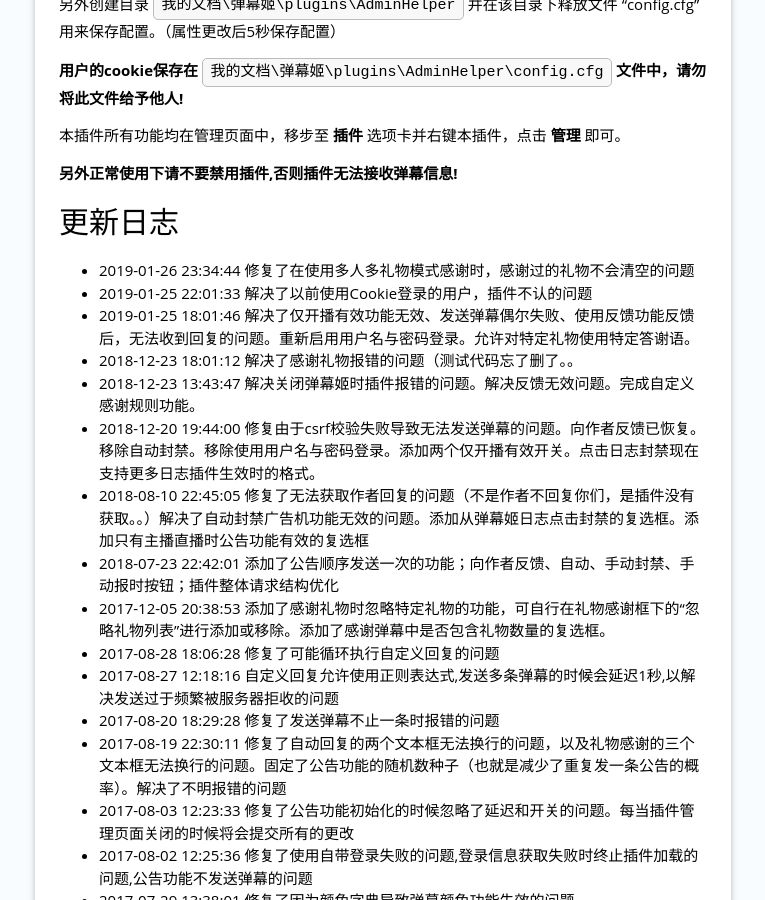
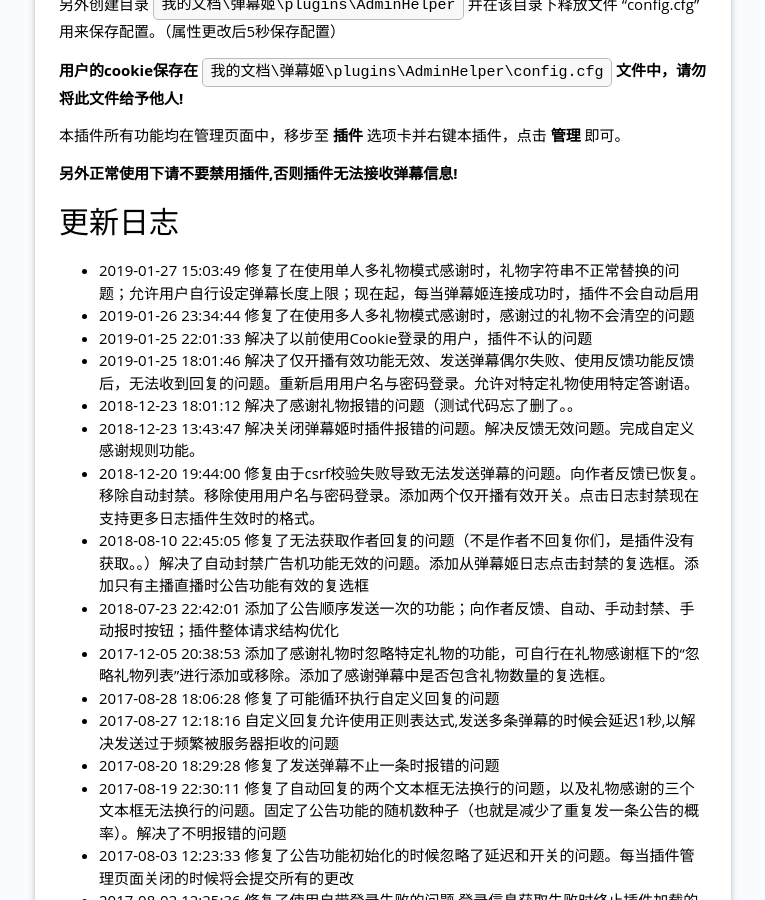
Before and after one commit to Bililive/www.danmuji.org, a Jekyll site: the page built from _plugin/AdminHelper.md, in a window 1280 px wide and 900 px high, scrolled down 1187 px. Shown: the whole window, without its empty margins (309-1074 px from the left). Built offline with Jekyll 4.4.1, drawn with Linux system fonts in a browser that asks for light colours; some of the changed text lies outside the part shown.

Commit message:
更新房管助手重制版至1.1.9
修复了在使用单人多礼物模式感谢时，礼物字符串不正常替换的问题；允许用户自行设定弹幕长度上限；现在起，每当弹幕姬连接成功时，插件不会自动启用

```diff
--- a/_plugin/AdminHelper.md
+++ b/_plugin/AdminHelper.md
@@ -5,10 +5,10 @@ auther: 起名废丶西井＆想要一个逗猫棒
 plugin_author: 起名废丶西井＆想要一个逗猫棒
 plugin_name: 房管助手重制版
 plugin_desc: 房管必备
-plugin_version: 1.1.8
-plugin_update_datetime: 2019-01-26 23:34:44 +0800
+plugin_version: 1.1.9
+plugin_update_datetime: 2019-01-27 15:03:49 +0800
 plugin_update_desc: |-
-  修复了在使用多人多礼物模式感谢时，感谢过的礼物不会清空的问题
+  修复了在使用单人多礼物模式感谢时，礼物字符串不正常替换的问题；允许用户自行设定弹幕长度上限；现在起，每当弹幕姬连接成功时，插件不会自动启用
 plugin_dllink: /resource/AdminHelper/AdminHelper.zip
 plugin_dlnote: 直接提取压缩包里的dll放进插件目录即可
 ---
@@ -55,6 +55,7 @@ plugin_dlnote: 直接提取压缩包里的dll放进插件目录即可
 
 更新日志
 ---
+- 2019-01-27 15:03:49 修复了在使用单人多礼物模式感谢时，礼物字符串不正常替换的问题；允许用户自行设定弹幕长度上限；现在起，每当弹幕姬连接成功时，插件不会自动启用
 - 2019-01-26 23:34:44 修复了在使用多人多礼物模式感谢时，感谢过的礼物不会清空的问题
 - 2019-01-25 22:01:33 解决了以前使用Cookie登录的用户，插件不认的问题
 - 2019-01-25 18:01:46 解决了仅开播有效功能无效、发送弹幕偶尔失败、使用反馈功能反馈后，无法收到回复的问题。重新启用用户名与密码登录。允许对特定礼物使用特定答谢语。
```
Also changed, not shown: resource/AdminHelper/preview.png, 2 other files.
